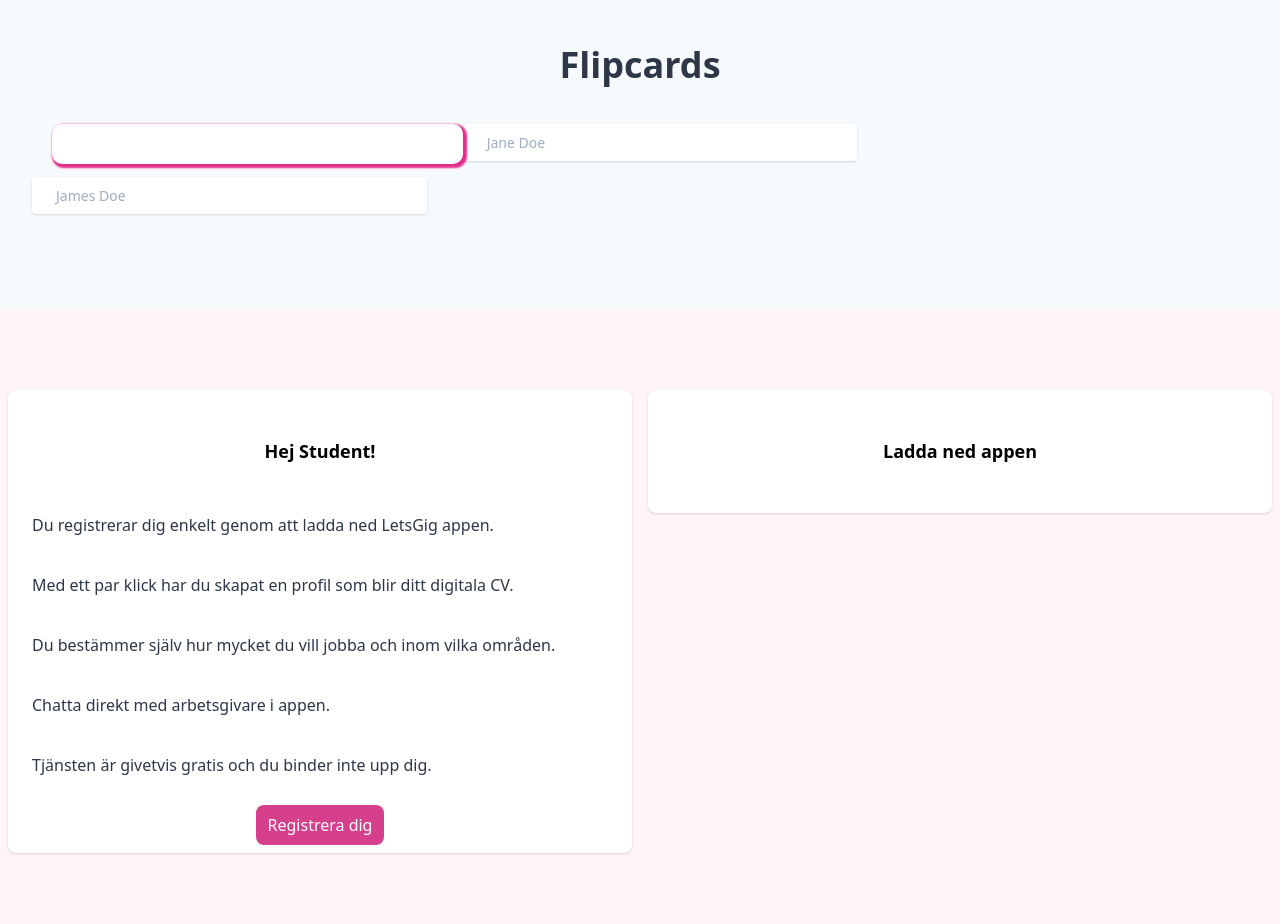
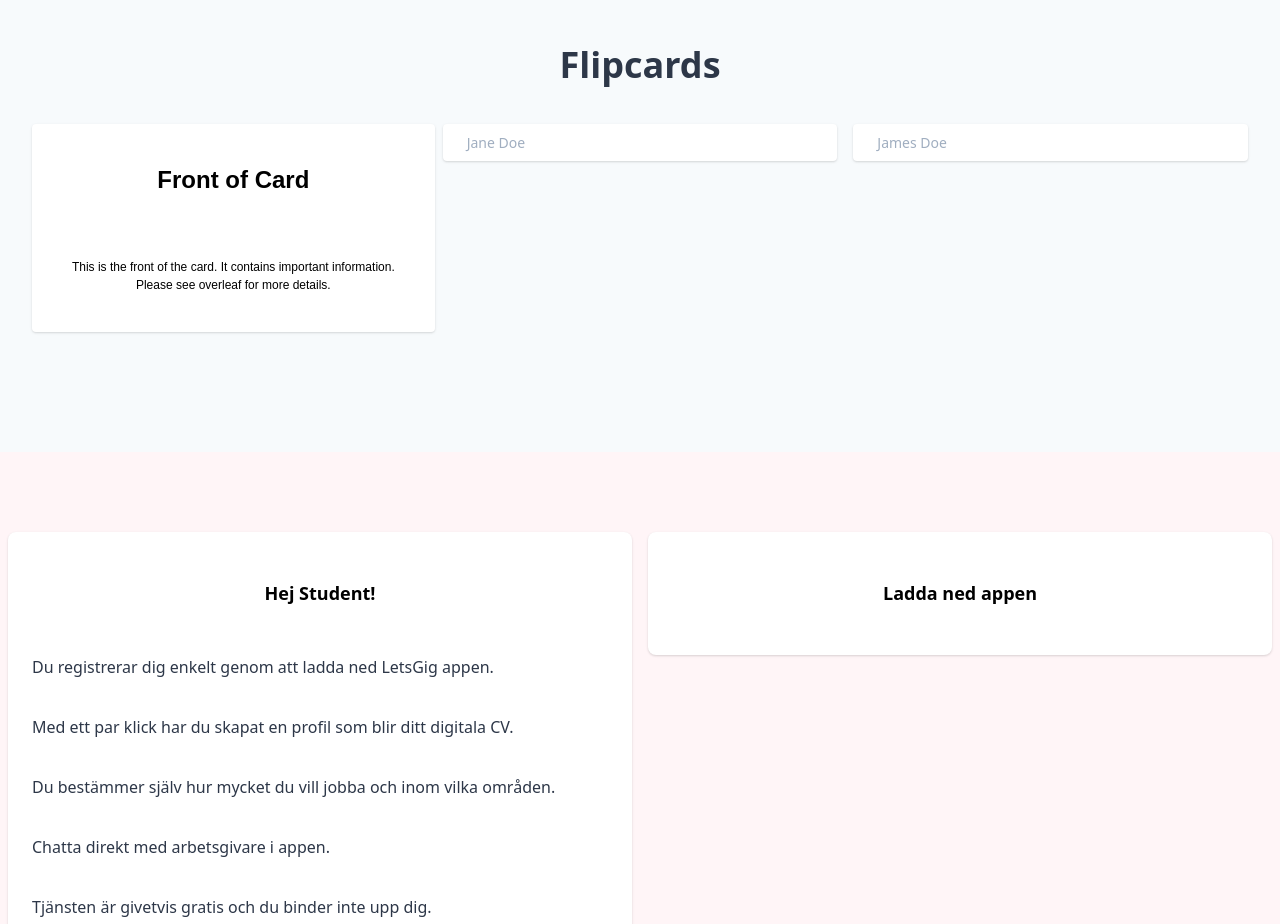
Before and after one commit to ClaesPhilip/letsgig-v2, a Gatsby site: page /newindex in a window 1280 px wide. Shown: the part 1540-2464 px from the top of the page. Built offline with nearby package versions, Linux system fonts and the light colour scheme; Gatsby itself is replaced by a stand-in of ours; what @tailwindcss/custom-forms would draw is missing.

Commit message:
Update style.css

```diff
--- a/src/css/style.css
+++ b/src/css/style.css
@@ -158,15 +158,15 @@
 
 /* THE CARD HOLDS THE FRONT AND BACK FACES */
 .thecard{
-  position: relative;
+  /* position: relative; */
   /* top: 0; */
   /* left: 0; */
-  width: 20%;
-  min-width: 20rem;
-  height: 90%;
+
+
+
   /* margin:30px; */
-  margin-left:20px;
-  border-radius: 10px;
+
+
   transform-style: preserve-3d;
   transition: all 0.8s ease;
   /* transform: translate(-5%, -5%); */
@@ -181,32 +181,32 @@
 
 /* THE FRONT FACE OF THE CARD, WHICH SHOWS BY DEFAULT */
  .thefront{
-  position: absolute;
+  /* position: absolute; */
   /* top: 0; */
   /* left: 0; */
-  width: 100%;
+  /* width: 100%;
   height: 100%;
-  padding:20px;
-  border-radius: 10px;
+  padding:20px; */
+  /* border-radius: 10px; */
   backface-visibility: hidden;
   overflow: hidden;
-  background: white;
-  box-shadow: 2px 2px 2px 2px rgb(225, 46, 139) ;
-  color: #000;
+  /* background: white; */
+  /* box-shadow: 2px 2px 2px 2px rgb(225, 46, 139) ; */
+  /* color: #000; */
 }
 
 /* THE BACK FACE OF THE CARD, WHICH SHOWS ON MOUSEOVER */
 .theback{
-  position: absolute;
+  /* position: relative; */
   /* top: 0; */
   /* left: 0; */
-  width: 100%;
+  /* width: 100%;
   height: 100%;
-  border-radius: 10px;
+  border-radius: 10px; */
   backface-visibility: hidden;
   overflow: hidden;
-  background: white;
-  color: #333;
+  /* background: white; */
+  /* color: #333; */
   text-align: center;
   transform: rotateY(180deg);
 }
```
